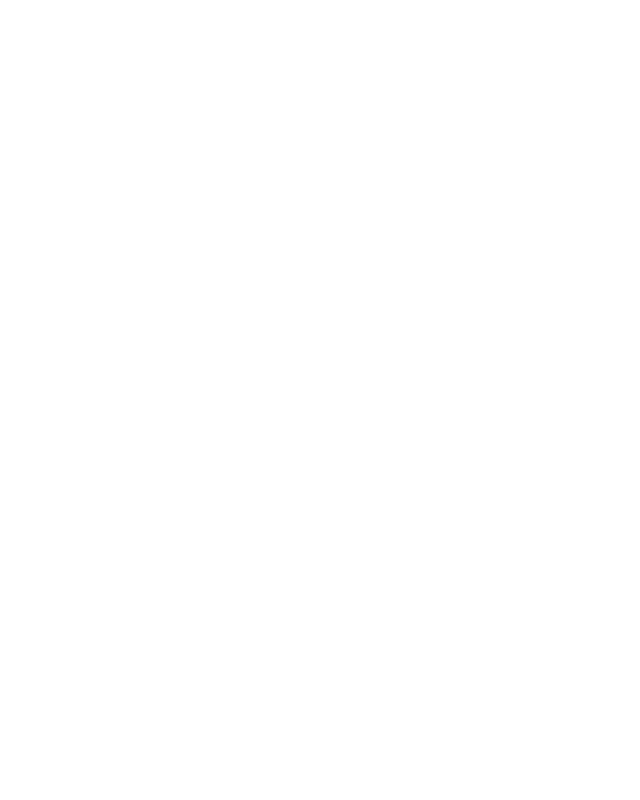
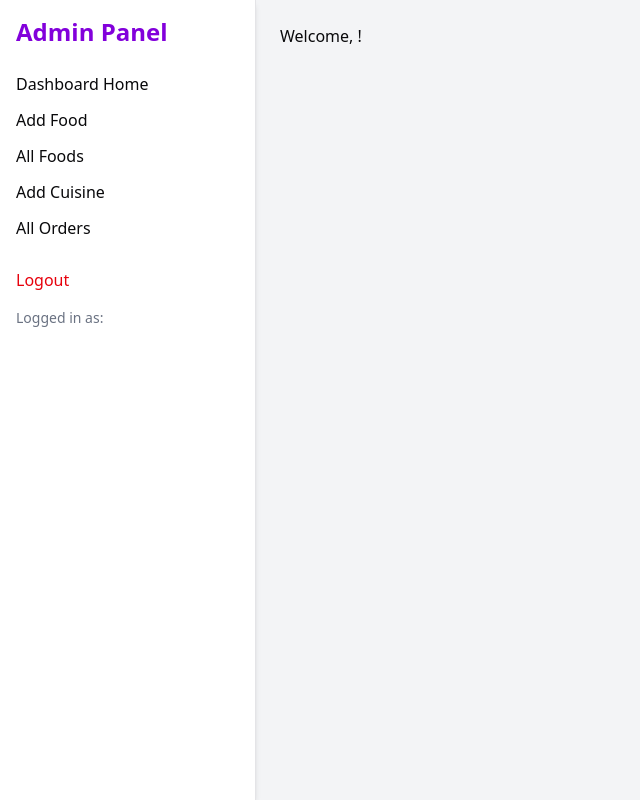
Before and after one commit to artithy/ReactApiServe, a React (Vite) app: page /dashboard in a window 1280 px wide. Before the commit this address had no page. Shown: the whole page, without its empty margins (0-640 px from the left). Built offline with nearby package versions, Linux system fonts and the light colour scheme; no server answers; sample sign-in values are in the browser's storage; the HTML template or start-up script is replaced by a standard one.

Commit message:
Dashboard Layout

```diff
--- a/src/App.jsx
+++ b/src/App.jsx
@@ -3,15 +3,22 @@
 import Registration from './components/Registration';
 import './App.css';
 import Login from './components/Login';
+import Dashboard from './components/Dashboard';
+import { ToastContainer } from 'react-toastify';
+import 'react-toastify/dist/ReactToastify.css';
 
 function App() {
   const [count, setCount] = useState(0)
 
   return (
     <>
+      <ToastContainer />
       <Routes>
+
         <Route path="/" element={<Registration />} />
         <Route path="/login" element={<Login />} />
+        <Route path="/dashboard/*" element={<Dashboard />} />
+
       </Routes>
     </>
   )
--- /dev/null
+++ b/src/components/Dashboard.jsx
@@ -0,0 +1,109 @@
+import { Link, Routes, Route, useNavigate } from "react-router-dom";
+import React, { useEffect, useState } from "react";
+import axios from "axios";
+
+
+export default function Dashboard() {
+    const [email, setEmail] = useState("");
+    const [isSidebarOpen, setIsSidebarOpen] = useState(false);
+    const navigate = useNavigate();
+
+    useEffect(() => {
+        const fetchUserData = async () => {
+            const token = localStorage.getItem("token");
+            if (!token) {
+                navigate("/login");
+                return;
+            }
+
+            try {
+                const res = await axios.get("http://localhost:8000/dashboard.php", {
+                    headers: {
+                        Authorization: `Bearer ${token}`,
+                    },
+                });
+                setEmail(res.data.user.email);
+            } catch (err) {
+                toast.error("Unauthorized. Please login again.");
+                localStorage.removeItem("token");
+                navigate("/login");
+            }
+        };
+
+        fetchUserData();
+    }, [navigate]);
+
+    const handleLogout = async () => {
+        const token = localStorage.getItem("token");
+
+        try {
+            await axios.post(
+                "http://localhost:8000/logout.php",
+                {},
+                { headers: { Authorization: `Bearer ${token}` } }
+            );
+            localStorage.removeItem("token");
+            console.log("Logout success, navigating to login");
+            navigate("/login");
+        } catch (err) {
+            console.error("Logout failed", err);
+        }
+    };
+
+
+    return (
+        <div className="flex min-h-screen bg-gray-100">
+            <aside
+                className={`w-64 bg-white shadow-md p-4 border-r fixed top-0 left-0 h-full z-50
+        transform transition-transform duration-300
+        ${isSidebarOpen ? "translate-x-0" : "-translate-x-full"} md:translate-x-0`}
+            >
+                <div className="text-2xl font-bold text-purple-700 mb-6">Admin Panel</div>
+                <nav className="space-y-3">
+                    <Link to="/dashboard" className="block hover:text-purple-600">
+                        Dashboard Home
+                    </Link>
+                    <Link to="/dashboard/add-food" className="block hover:text-purple-600">
+                        Add Food
+                    </Link>
+                    <Link to="/dashboard/all-foods" className="block hover:text-purple-600">
+                        All Foods
+                    </Link>
+                    <Link to="/dashboard/add-cuisine" className="block hover:text-purple-600">
+                        Add Cuisine
+                    </Link>
+                    <Link to="/dashboard/all-orders" className="block hover:text-purple-600">
+                        All Orders
+                    </Link>
+
+                    <button
+                        onClick={handleLogout}
+                        className="mt-4 text-red-600 hover:text-red-700"
+                    >
+                        Logout
+                    </button>
+                </nav>
+                <p className="text-sm text-gray-500 mt-4">Logged in as: {email}</p>
+            </aside>
+            <div className="flex-1 flex flex-col md:ml-64">
+                <header className="md:hidden bg-white p-4 shadow flex justify-between items-center">
+                    <h1 className="text-xl font-semibold text-purple-700">Dashboard</h1>
+                    <button
+                        onClick={() => setIsSidebarOpen(!isSidebarOpen)}
+                        className="p-2 bg-purple-100 rounded-md"
+                    >
+                        <i className="fas fa-bars"></i>
+                    </button>
+                </header>
+                <main className="p-6">
+                    <Routes>
+                        <Route
+                            index
+                            element={<h2>Welcome, {email}!</h2>}
+                        />
+                    </Routes>
+                </main>
+            </div>
+        </div>
+    );
+}
--- a/src/components/Login.jsx
+++ b/src/components/Login.jsx
@@ -1,11 +1,13 @@
 import React, { useState } from "react";
 import axios from "axios";
+import { useNavigate, Link } from "react-router-dom";
 
 export default function Login() {
     const [email, setEmail] = useState("");
     const [password, setPassword] = useState("");
     const [error, setError] = useState("");
     const [success, setSuccess] = useState("");
+    const navigate = useNavigate();
 
     const handleSubmit = async (e) => {
         e.preventDefault();
@@ -35,6 +37,8 @@
                 setSuccess(response.data.message);
                 setEmail("");
                 setPassword("");
+                localStorage.setItem("token", response.data.token);
+                navigate("/dashboard");
             } else {
                 setError(response.data.message || "Login failed.");
             }
@@ -101,6 +105,13 @@
                         Submit
                     </button>
                 </form>
+
+                <p className="mt-4 text-center text-gray-600">
+                    Don’t have an account?{" "}
+                    <Link to="/" className="text-blue-600 hover:underline">
+                        Register here
+                    </Link>
+                </p>
             </div>
         </section>
     );
--- a/src/components/Registration.jsx
+++ b/src/components/Registration.jsx
@@ -1,5 +1,5 @@
 import React, { useState } from "react";
-import { Link } from 'react-router-dom';
+import { Link, useNavigate } from 'react-router-dom';
 import axios from "axios";
 
 export default function SignupForm() {
@@ -9,6 +9,8 @@
     const [confirmPassword, setConfirmPassword] = useState("");
     const [error, setError] = useState("");
     const [success, setSuccess] = useState("");
+
+    const navigate = useNavigate();
 
     const handleSubmit = async (e) => {
         e.preventDefault();
@@ -39,12 +41,15 @@
                 password,
             });
 
-            if (response.data.status) {
+            if (response.data.status && response.data.token) {
                 setSuccess(response.data.message);
                 setUserName("");
                 setEmail("");
                 setPassword("");
                 setConfirmPassword("");
+
+                localStorage.setItem("token", response.data.token);
+                navigate("/dashboard");
             } else {
                 setError(response.data.message || "Signup failed.");
             }
@@ -53,6 +58,7 @@
             console.error(err);
         }
     };
+
 
     return (
         <section className="bg-gray-50 min-h-screen flex items-center justify-center px-6 py-8">
```
